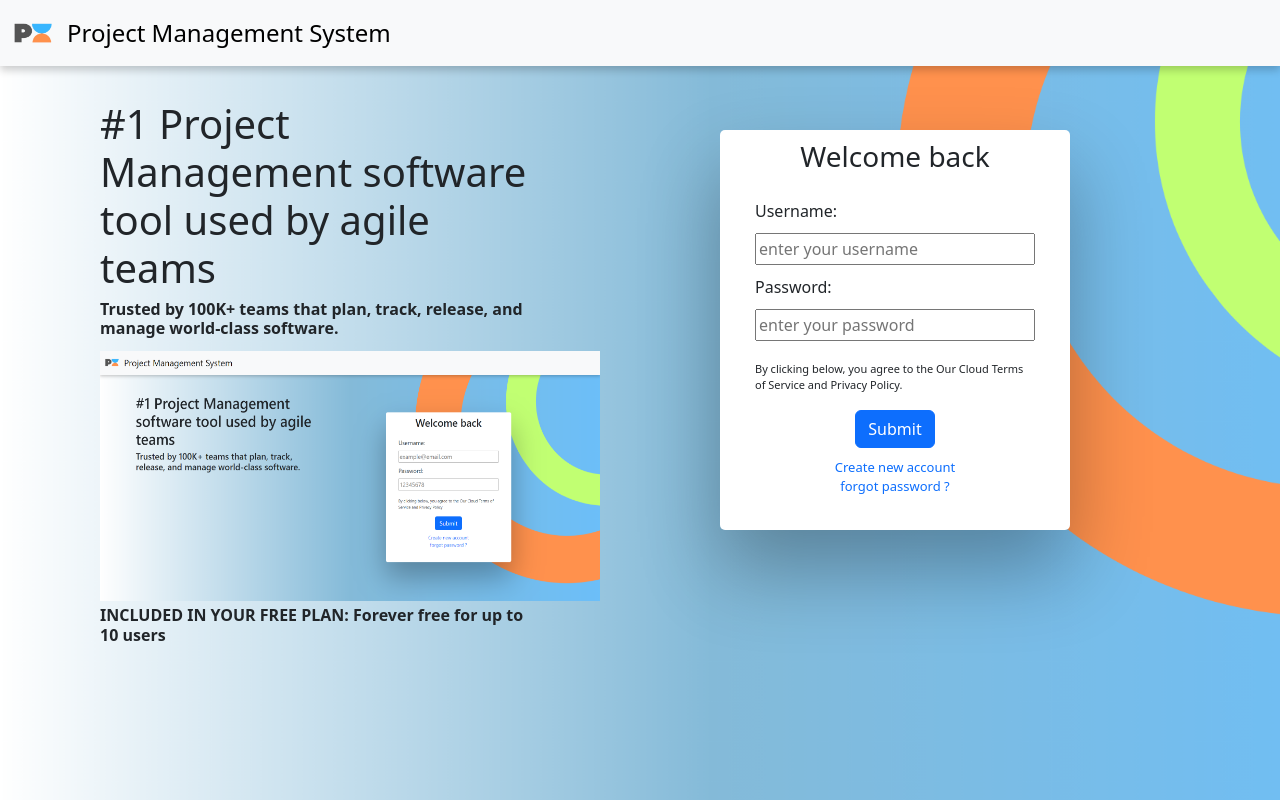
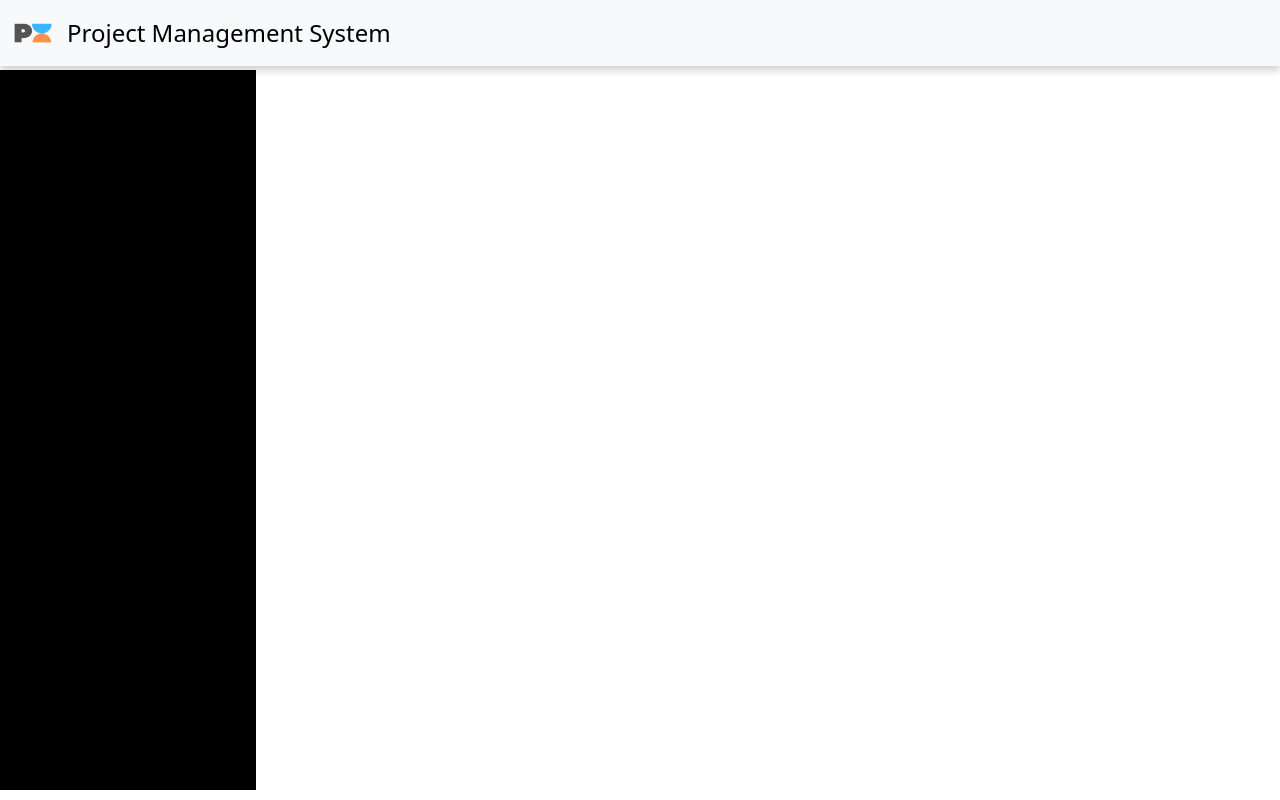
Before and after one commit to gurjotsaini53/project-management-frontend, a React (Vite) app: page /dashboard in a window 1280 px wide. Shown: the top 800 px of the page. Built offline with nearby package versions, Linux system fonts and the light colour scheme.

Commit message:
adding dashboard and aside , implementing routing

```diff
--- a/package.json
+++ b/package.json
@@ -23,6 +23,7 @@
     "eslint-plugin-react": "^7.33.2",
     "eslint-plugin-react-hooks": "^4.6.0",
     "eslint-plugin-react-refresh": "^0.4.4",
+    "react-router-dom": "^6.20.1",
     "vite": "^5.0.0"
   }
 }
--- a/src/App.css
+++ b/src/App.css
@@ -195,3 +195,20 @@ nav.navbar .container-fluid .navbar-brand a {
   text-decoration: none;
   font-size: 13px;
 }
+
+/* dashboard */
+
+.dashboard-container {
+  display: flex;
+  width: 100%;
+  padding-top: 70px;
+}
+
+/* aside */
+
+.aside-container {
+  width: 20%;
+  background-color: black;
+
+  height: 90vh;
+}
--- a/src/App.jsx
+++ b/src/App.jsx
@@ -1,17 +1,19 @@
 import { useState } from "react";
 import "./App.css";
-import Navbar from "./components/Navbar";
-import Banner from "./components/Banner";
-import Banner2 from "./components/Banner2";
-import Banner3 from "./components/Banner3";
+
+import { BrowserRouter, Routes, Route } from "react-router-dom";
+import Home from "./components/Home";
+import Dashboard from "./components/Dashboard";
 
 function App() {
   return (
     <>
-      <Navbar></Navbar>
-      <Banner />
-      <Banner2 />
-      {/* <Banner3 /> */}
+      <BrowserRouter>
+        <Routes>
+          <Route path="/" element={<Home />}></Route>
+          <Route path="/dashboard" element={<Dashboard />}></Route>
+        </Routes>
+      </BrowserRouter>
     </>
   );
 }
--- /dev/null
+++ b/src/components/Aside.jsx
@@ -0,0 +1,10 @@
+export default function Aside() {
+  return (
+    <>
+      <div className="aside-container">
+
+
+      </div>
+    </>
+  );
+}
--- a/src/components/Banner.jsx
+++ b/src/components/Banner.jsx
@@ -6,7 +6,10 @@ export default function Banner() {
     <>
       <div className="banner">
         <div className="banner-left">
-          <h1>#1 Project Management software tool used by agile teams</h1>
+          <h1>
+            #1 Project Management software tool used by software development
+            teams
+          </h1>
 
           <h4>
             Trusted by 100K+ teams that plan, track, release, and manage
--- /dev/null
+++ b/src/components/Dashboard.jsx
@@ -0,0 +1,19 @@
+import { useEffect } from "react";
+import Navbar from "./Navbar";
+import Aside from "./Aside";
+
+export default function Dashboard() {
+  useEffect(() => {
+    console.log("hello");
+  });
+  return (
+    <>
+      <Navbar />
+
+      <div className="dashboard-container">
+        <Aside />
+
+      </div>
+    </>
+  );
+}
--- /dev/null
+++ b/src/components/Home.jsx
@@ -0,0 +1,14 @@
+import Navbar from ".//Navbar";
+import Banner from "./Banner";
+import Banner2 from "./Banner2";
+import Banner3 from "./Banner3";
+export default function Home() {
+  return (
+    <>
+      <Navbar></Navbar>
+      <Banner />
+      <Banner2 />
+      {/* <Banner3 /> */}
+    </>
+  );
+}
--- a/src/components/Navbar.jsx
+++ b/src/components/Navbar.jsx
@@ -5,7 +5,7 @@ export default function Navbar() {
     <>
       <nav className="navbar bg-body-tertiary fixed-top">
         <div className="container-fluid">
-          <a className="navbar-brand" href="#">
+          <div className="navbar-brand" href="#">
             <img
               src={logo}
               alt="Logo"
@@ -13,11 +13,11 @@ export default function Navbar() {
               height="40"
               className="d-inline-block align-text-top"
             />
-            <a href="nav-link active" id="title">
+            <a href="" id="title">
               {" "}
               Project Management System
             </a>
-          </a>
+          </div>
         </div>
       </nav>
     </>
```
Also changed, not shown: src/img/softImg.png, 1 other file (tests, documents, lock files or other folders).
